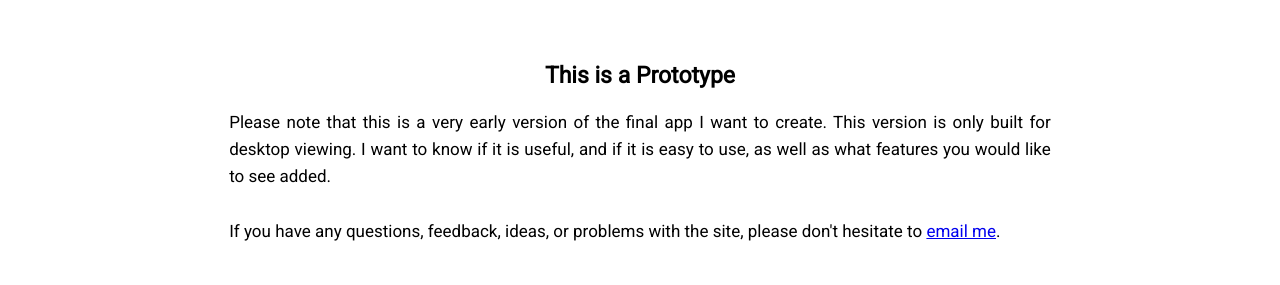
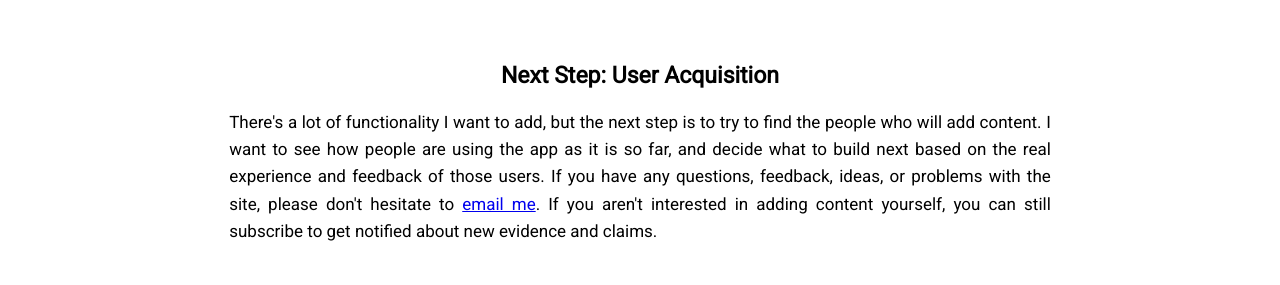
Before and after one commit to ProjectQrio/qrio-open-source, a Next.js app: page /get-started in a window 1280 px wide. Shown: the part 588-873 px from the top of the page. Built offline with nearby package versions, Linux system fonts and the light colour scheme; no server answers.

Commit message:
updated email address and get started page

```diff
--- a/src/components/Footer.js
+++ b/src/components/Footer.js
@@ -4,7 +4,7 @@ function Footer() {
         <p style={styles.text}>
           © Stacia Wilson / Project Qrio 2023.
           If you have any questions, feedback, ideas, or problems with the site,
-          please <a href="mailto:projectqrio@gmail.com" style={styles.link}>email me</a>.
+          please <a href="mailto:contact@projectqrio.com" style={styles.link}>email me</a>.
         </p>
         <p style={styles.text}><a href="https://www.flaticon.com/free-icons/evidence" title="evidence icons" style={styles.link}>Evidence icons created by Freepik - Flaticon</a>&nbsp;|&nbsp;
         <a href="https://www.flaticon.com/free-icons/forum" title="forum icons" style={styles.link}>Forum icons created by apien - Flaticon</a></p>
--- a/src/pages/get-started.js
+++ b/src/pages/get-started.js
@@ -32,10 +32,9 @@ Project Qrio is meant to provide simple, decentralized systems for people to wor
           </p>
           </div>
 
-          <h3 className={styles.h3}>This is a Prototype</h3>
-          <p className={styles.p}>Please note that this is a very early version of the final app I want to create. This version is only built for desktop viewing. I want to know if it is useful, and if it is easy to use, as well as what features you would like to see added.
-          <br></br><br></br>
-          If you have any questions, feedback, ideas, or problems with the site, please don't hesitate to <a href="mailto:projectqrio@gmail.com" style={styles.link}>email me</a>.
+          <h3 className={styles.h3}>Next Step: User Acquisition</h3>
+          <p className={styles.p}>
+          There's a lot of functionality I want to add, but the next step is to try to find the people who will add content. I want to see how people are using the app as it is so far, and decide what to build next based on the real experience and feedback of those users. If you have any questions, feedback, ideas, or problems with the site, please don't hesitate to <a href="mailto:contact@projectqrio.com" style={styles.link}>email me</a>. If you aren't interested in adding content yourself, you can still subscribe to get notified about new evidence and claims.
           </p>
 
           <h3 className={styles.h3}>How to Use This Website</h3>
--- a/src/pages/support.js
+++ b/src/pages/support.js
@@ -14,7 +14,7 @@ export default function SupportPage() {
           <p className={styles.p}>
             <center>
               If you're having any issues with the site, please{" "}
-              <a href="mailto:projectqrio@gmail.com" style={styles.link}>
+              <a href="mailto:contact@projectqrio.com" style={styles.link}>
                 email me
               </a>{" "}
               and I'll get back to you as soon as possible.
```
Also changed, not shown: 1 other file (tests, documents, lock files or other folders).
